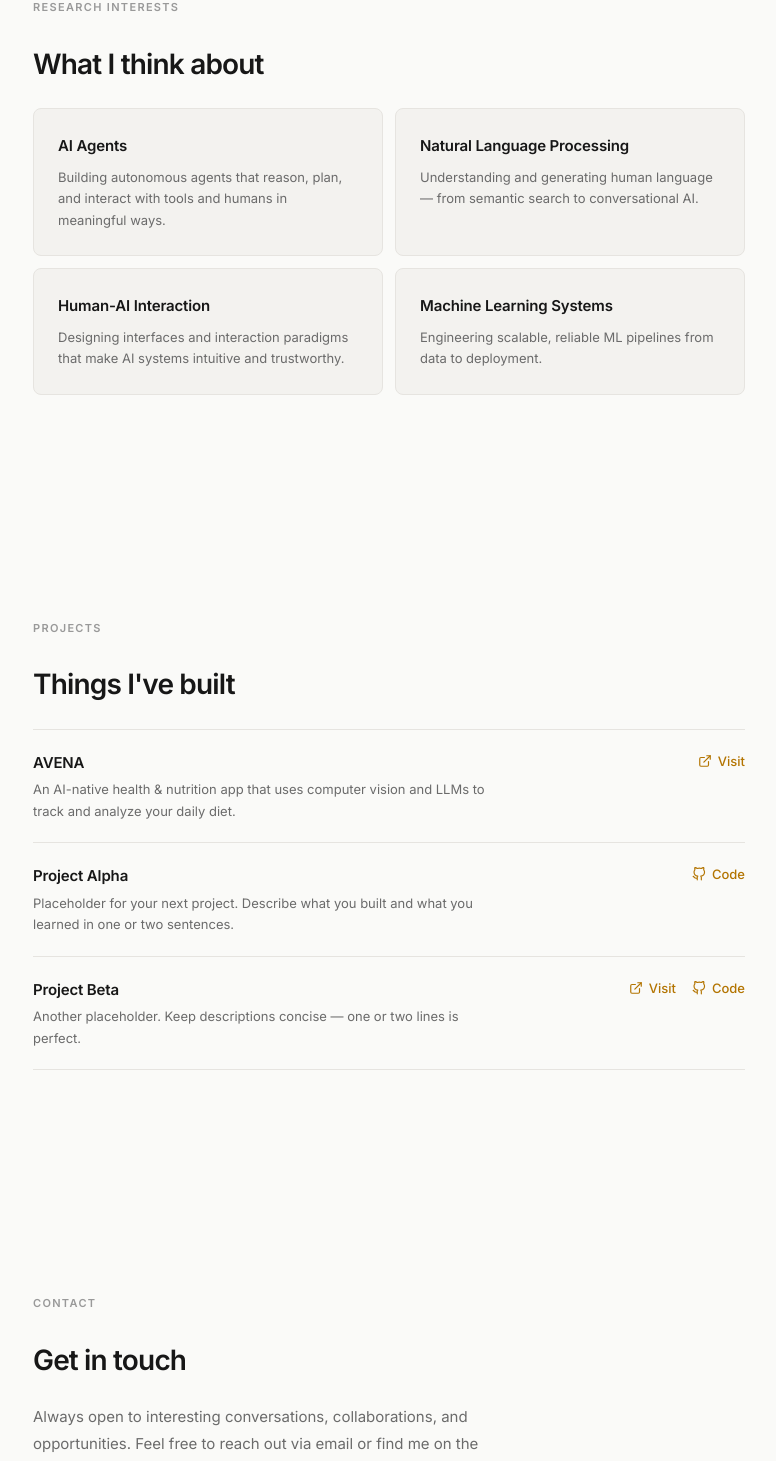
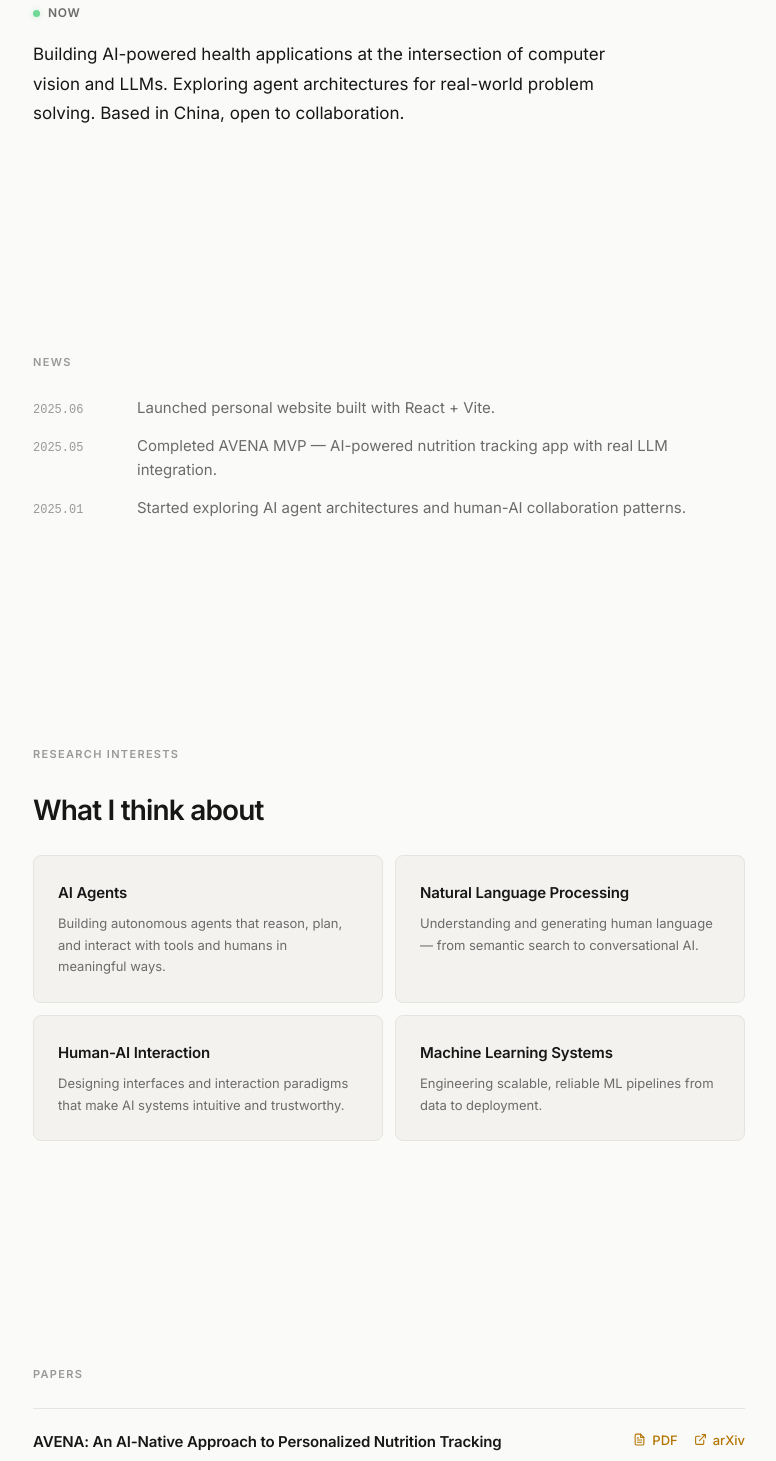
Before and after one commit to luolin03/WilliamLuo, a React (Vite) app: page / in a window 1280 px wide. Shown: the part 1330-2791 px from the top of the page, without its empty margins (251-1027 px from the left). Built offline with nearby package versions, Linux system fonts and the light colour scheme.

Commit message:
feat: add Now, News, Papers, Blog, Reading sections — full academic portfolio

```diff
--- a/src/App.jsx
+++ b/src/App.jsx
@@ -2,8 +2,13 @@ import { useState, useEffect } from 'react'
 import Navbar from './components/Navbar'
 import Hero from './components/Hero'
 import About from './components/About'
+import Now from './components/Now'
+import News from './components/News'
 import Research from './components/Research'
+import Papers from './components/Papers'
 import Projects from './components/Projects'
+import Blog from './components/Blog'
+import Reading from './components/Reading'
 import Contact from './components/Contact'
 import Footer from './components/Footer'
 import useScrollReveal from './hooks/useScrollReveal'
@@ -32,8 +37,13 @@ export default function App() {
       <main>
         <Hero />
         <About />
+        <Now />
+        <News />
         <Research />
+        <Papers />
         <Projects />
+        <Blog />
+        <Reading />
         <Contact />
       </main>
       <Footer />
--- /dev/null
+++ b/src/components/Blog.css
@@ -0,0 +1,61 @@
+.blog-list {
+  display: flex;
+  flex-direction: column;
+}
+
+.blog-item {
+  display: flex;
+  justify-content: space-between;
+  align-items: flex-start;
+  gap: 1.5rem;
+  padding: 1.25rem 0;
+  border-bottom: 1px solid var(--color-border);
+  cursor: pointer;
+  transition: border-color 0.2s ease, opacity 0.2s ease;
+  text-decoration: none;
+  color: inherit;
+}
+
+.blog-item:first-child {
+  border-top: 1px solid var(--color-border);
+}
+
+.blog-item:hover {
+  border-color: var(--color-border-hover);
+}
+
+.blog-title {
+  font-size: 0.9375rem;
+  font-weight: 600;
+  letter-spacing: -0.01em;
+  margin-bottom: 0.25rem;
+  color: var(--color-text);
+  transition: color 0.2s ease;
+}
+
+.blog-item:hover .blog-title {
+  color: var(--color-accent);
+}
+
+.blog-desc {
+  font-size: 0.8125rem;
+  color: var(--color-text-secondary);
+  margin: 0;
+  line-height: 1.6;
+}
+
+.blog-date {
+  font-size: 0.75rem;
+  color: var(--color-text-tertiary);
+  font-family: 'SF Mono', 'Cascadia Code', monospace;
+  white-space: nowrap;
+  flex-shrink: 0;
+  margin-top: 0.15rem;
+}
+
+@media (max-width: 480px) {
+  .blog-item {
+    flex-direction: column;
+    gap: 0.5rem;
+  }
+}
--- /dev/null
+++ b/src/components/Blog.jsx
@@ -0,0 +1,30 @@
+import './Blog.css'
+
+const POSTS = [
+  {
+    title: 'Coming soon',
+    date: null,
+    description: 'Technical notes and thoughts on AI, engineering, and product design.',
+  },
+]
+
+export default function Blog() {
+  return (
+    <section id="blog" className="section reveal">
+      <div className="container">
+        <p className="section-label">Blog</p>
+        <div className="blog-list">
+          {POSTS.map(({ title, date, description }) => (
+            <a key={title} href="#" className="blog-item">
+              <div className="blog-info">
+                <h3 className="blog-title">{title}</h3>
+                <p className="blog-desc">{description}</p>
+              </div>
+              {date && <time className="blog-date">{date}</time>}
+            </a>
+          ))}
+        </div>
+      </div>
+    </section>
+  )
+}
--- a/src/components/Navbar.jsx
+++ b/src/components/Navbar.jsx
@@ -4,7 +4,8 @@ import './Navbar.css'
 const NAV_LINKS = [
   { href: '#about', label: 'About' },
   { href: '#research', label: 'Research' },
-  { href: '#projects', label: 'Projects' },
+  { href: '#papers', label: 'Papers' },
+  { href: '#blog', label: 'Blog' },
   { href: '#contact', label: 'Contact' },
 ]
 
--- /dev/null
+++ b/src/components/News.css
@@ -0,0 +1,26 @@
+.news-list {
+  display: flex;
+  flex-direction: column;
+  gap: 0.875rem;
+}
+
+.news-item {
+  display: flex;
+  gap: 1.5rem;
+  align-items: baseline;
+}
+
+.news-date {
+  font-size: 0.75rem;
+  font-weight: 500;
+  color: var(--color-text-tertiary);
+  font-family: var(--font-mono, 'SF Mono', 'Cascadia Code', monospace);
+  white-space: nowrap;
+  min-width: 5rem;
+}
+
+.news-text {
+  font-size: 0.9375rem;
+  line-height: 1.6;
+  color: var(--color-text-secondary);
+}
--- /dev/null
+++ b/src/components/News.jsx
@@ -0,0 +1,34 @@
+import './News.css'
+
+const NEWS_ITEMS = [
+  {
+    date: '2025.06',
+    text: 'Launched personal website built with React + Vite.',
+  },
+  {
+    date: '2025.05',
+    text: 'Completed AVENA MVP — AI-powered nutrition tracking app with real LLM integration.',
+  },
+  {
+    date: '2025.01',
+    text: 'Started exploring AI agent architectures and human-AI collaboration patterns.',
+  },
+]
+
+export default function News() {
+  return (
+    <section id="news" className="section reveal">
+      <div className="container">
+        <p className="section-label">News</p>
+        <div className="news-list">
+          {NEWS_ITEMS.map(({ date, text }) => (
+            <div key={date} className="news-item">
+              <time className="news-date">{date}</time>
+              <span className="news-text">{text}</span>
+            </div>
+          ))}
+        </div>
+      </div>
+    </section>
+  )
+}
--- /dev/null
+++ b/src/components/Now.css
@@ -0,0 +1,37 @@
+.now-badge {
+  display: inline-flex;
+  align-items: center;
+  gap: 0.5rem;
+  font-size: 0.75rem;
+  font-weight: 600;
+  letter-spacing: 0.06em;
+  text-transform: uppercase;
+  color: var(--color-text-secondary);
+  margin-bottom: 1rem;
+}
+
+.now-dot {
+  width: 7px;
+  height: 7px;
+  border-radius: 50%;
+  background: #22c55e;
+  box-shadow: 0 0 6px rgba(34, 197, 94, 0.4);
+  animation: pulse-dot 2s ease-in-out infinite;
+}
+
+@keyframes pulse-dot {
+  0%, 100% { opacity: 1; }
+  50% { opacity: 0.4; }
+}
+
+.now-text {
+  font-size: 1.0625rem;
+  line-height: 1.75;
+  color: var(--color-text);
+  max-width: 620px;
+  margin: 0;
+}
+
+.now + .section {
+  padding-top: 0;
+}
--- /dev/null
+++ b/src/components/Now.jsx
@@ -0,0 +1,19 @@
+import './Now.css'
+
+export default function Now() {
+  return (
+    <section id="now" className="section reveal">
+      <div className="container">
+        <div className="now-badge">
+          <span className="now-dot" />
+          Now
+        </div>
+        <p className="now-text">
+          Building AI-powered health applications at the intersection of
+          computer vision and LLMs. Exploring agent architectures for
+          real-world problem solving. Based in China, open to collaboration.
+        </p>
+      </div>
+    </section>
+  )
+}
--- /dev/null
+++ b/src/components/Papers.css
@@ -0,0 +1,66 @@
+.papers-list {
+  display: flex;
+  flex-direction: column;
+}
+
+.paper-item {
+  display: flex;
+  justify-content: space-between;
+  align-items: flex-start;
+  gap: 1.5rem;
+  padding: 1.25rem 0;
+  border-bottom: 1px solid var(--color-border);
+  transition: border-color 0.2s ease;
+}
+
+.paper-item:first-child {
+  border-top: 1px solid var(--color-border);
+}
+
+.paper-item:hover {
+  border-color: var(--color-border-hover);
+}
+
+.paper-title {
+  font-size: 0.9375rem;
+  font-weight: 600;
+  letter-spacing: -0.01em;
+  margin-bottom: 0.25rem;
+  color: var(--color-text);
+}
+
+.paper-venue {
+  font-size: 0.8125rem;
+  color: var(--color-text-tertiary);
+  margin: 0;
+  font-style: italic;
+}
+
+.paper-links {
+  display: flex;
+  gap: 1rem;
+  flex-shrink: 0;
+}
+
+.paper-link {
+  display: flex;
+  align-items: center;
+  gap: 0.375rem;
+  font-size: 0.8125rem;
+}
+
+.paper-link::after {
+  display: none;
+}
+
+.paper-empty {
+  font-size: 0.9375rem;
+  color: var(--color-text-secondary);
+}
+
+@media (max-width: 480px) {
+  .paper-item {
+    flex-direction: column;
+    gap: 0.5rem;
+  }
+}
--- /dev/null
+++ b/src/components/Papers.jsx
@@ -0,0 +1,51 @@
+import './Papers.css'
+import { FiFileText, FiExternalLink } from 'react-icons/fi'
+
+const PAPERS = [
+  {
+    title: 'AVENA: An AI-Native Approach to Personalized Nutrition Tracking',
+    venue: 'Preprint, 2025',
+    links: [
+      { label: 'PDF', href: '#', icon: FiFileText },
+      { label: 'arXiv', href: '#', icon: FiExternalLink },
+    ],
+  },
+]
+
+export default function Papers() {
+  return (
+    <section id="papers" className="section reveal">
+      <div className="container">
+        <p className="section-label">Papers</p>
+        <div className="papers-list">
+          {PAPERS.length > 0 ? (
+            PAPERS.map(({ title, venue, links }) => (
+              <div key={title} className="paper-item">
+                <div className="paper-info">
+                  <h3 className="paper-title">{title}</h3>
+                  <p className="paper-venue">{venue}</p>
+                </div>
+                <div className="paper-links">
+                  {links.map(({ label, href, icon: Icon }) => (
+                    <a key={label} href={href} className="link paper-link">
+                      <Icon size={13} />
+                      {label}
+                    </a>
+                  ))}
+                </div>
+              </div>
+            ))
+          ) : (
+            <p className="paper-empty">
+              Papers coming soon. Check back later or follow my{' '}
+              <a href="#" className="link">
+                Google Scholar
+              </a>
+              .
+            </p>
+          )}
+        </div>
+      </div>
+    </section>
+  )
+}
--- /dev/null
+++ b/src/components/Reading.css
@@ -0,0 +1,64 @@
+.reading-grid {
+  display: grid;
+  grid-template-columns: repeat(3, 1fr);
+  gap: 0.75rem;
+  margin-top: 0.5rem;
+}
+
+.reading-card {
+  background: var(--color-surface);
+  border: 1px solid var(--color-border);
+  border-radius: var(--radius);
+  padding: 1.25rem;
+  transition: border-color 0.2s ease;
+}
+
+.reading-card:hover {
+  border-color: var(--color-border-hover);
+}
+
+.reading-status {
+  display: inline-block;
+  font-size: 0.625rem;
+  font-weight: 600;
+  letter-spacing: 0.08em;
+  text-transform: uppercase;
+  padding: 0.15rem 0.5rem;
+  border-radius: 4px;
+  margin-bottom: 0.75rem;
+}
+
+.reading-status--reading {
+  background: rgba(34, 197, 94, 0.1);
+  color: #22c55e;
+}
+
+.reading-status--re-reading {
+  background: rgba(59, 130, 246, 0.1);
+  color: #3b82f6;
+}
+
+.reading-status--up-next {
+  background: rgba(156, 163, 175, 0.15);
+  color: #9ca3af;
+}
+
+.reading-title {
+  font-size: 0.875rem;
+  font-weight: 600;
+  letter-spacing: -0.01em;
+  margin-bottom: 0.25rem;
+  color: var(--color-text);
+}
+
+.reading-author {
+  font-size: 0.75rem;
+  color: var(--color-text-tertiary);
+  margin: 0;
+}
+
+@media (max-width: 640px) {
+  .reading-grid {
+    grid-template-columns: 1fr;
+  }
+}
--- /dev/null
+++ b/src/components/Reading.jsx
@@ -0,0 +1,40 @@
+import './Reading.css'
+
+const BOOKS = [
+  {
+    title: 'Designing Machine Learning Systems',
+    author: 'Chip Huyen',
+    status: 'Reading',
+  },
+  {
+    title: 'Artificial Intelligence: A Modern Approach',
+    author: 'Russell & Norvig',
+    status: 'Re-reading',
+  },
+  {
+    title: 'The Alignment Problem',
+    author: 'Brian Christian',
+    status: 'Up next',
+  },
+]
+
+export default function Reading() {
+  return (
+    <section id="reading" className="section reveal">
+      <div className="container">
+        <p className="section-label">Reading</p>
+        <div className="reading-grid">
+          {BOOKS.map(({ title, author, status }) => (
+            <div key={title} className="reading-card">
+              <span className={`reading-status reading-status--${status.toLowerCase().replace(/\s+/g, '-')}`}>
+                {status}
+              </span>
+              <h3 className="reading-title">{title}</h3>
+              <p className="reading-author">{author}</p>
+            </div>
+          ))}
+        </div>
+      </div>
+    </section>
+  )
+}
```
